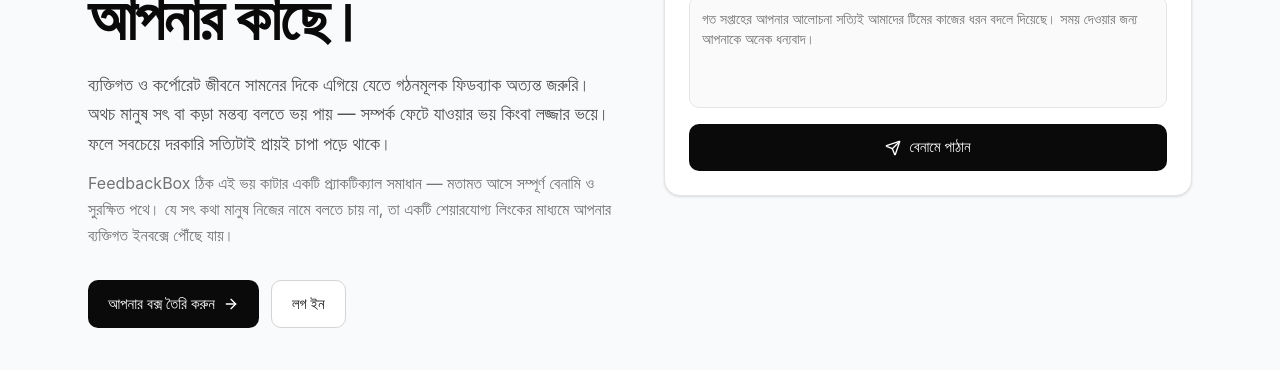
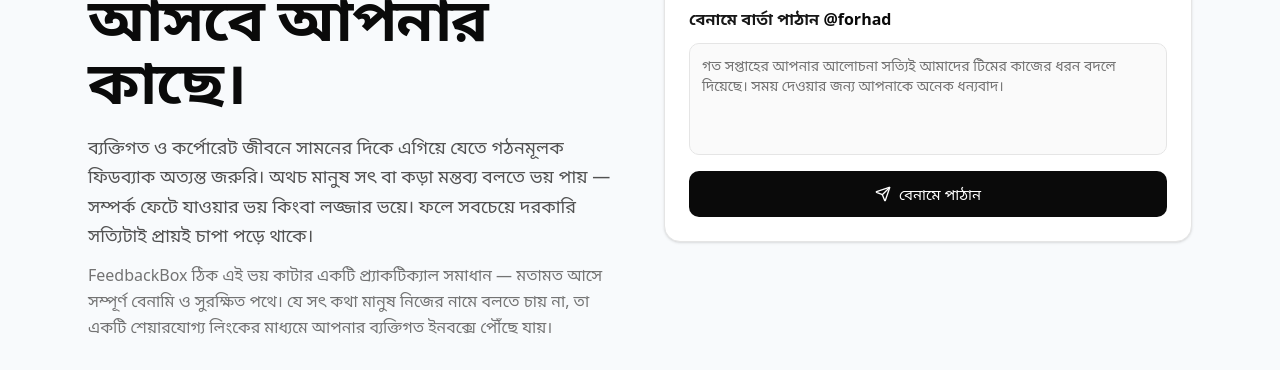
Before and after one commit to Forhad96/feedbackbox-app, a Next.js app: page / in a window 1280 px wide. Shown: the part 403-773 px from the top of the page. Built offline with nearby package versions, Linux system fonts and the light colour scheme; no server answers.

Commit message:
style: load Noto Sans Bengali so Bangla renders at Latin-consistent size

```diff
--- a/src/app/globals.css
+++ b/src/app/globals.css
@@ -12,6 +12,10 @@
   --color-danger: #dc2626;
   --radius-card: 1rem;
   --radius-control: 0.625rem;
+
+  --font-sans: ui-sans-serif, system-ui, -apple-system, "Segoe UI",
+    "Noto Sans", var(--font-bengali), "Nirmala UI", "Vrinda", "Bangla MN",
+    sans-serif;
 }
 
 @layer base {
--- a/src/app/layout.tsx
+++ b/src/app/layout.tsx
@@ -1,11 +1,19 @@
 import type { Metadata } from "next";
 import type { ReactNode } from "react";
+import { Noto_Sans_Bengali } from "next/font/google";
 import "./globals.css";
 import SiteNav from "@/components/site-nav";
 import SiteFooter from "@/components/site-footer";
 import ToasterProvider from "@/components/toaster";
 import { SITE } from "@/lib/config";
 import { getServerLang } from "@/lib/i18n/server";
+
+const notoBengali = Noto_Sans_Bengali({
+  subsets: ["bengali"],
+  weight: ["400", "500", "600", "700"],
+  variable: "--font-bengali",
+  display: "swap",
+});
 
 export const metadata: Metadata = {
   title: {
@@ -23,7 +31,7 @@
   const lang = await getServerLang();
 
   return (
-    <html lang={lang} dir="ltr">
+    <html lang={lang} dir="ltr" className={notoBengali.variable}>
       <body className="flex min-h-screen flex-col bg-slate-50 text-slate-900 antialiased">
         <SiteNav lang={lang} />
         <ToasterProvider>
```
